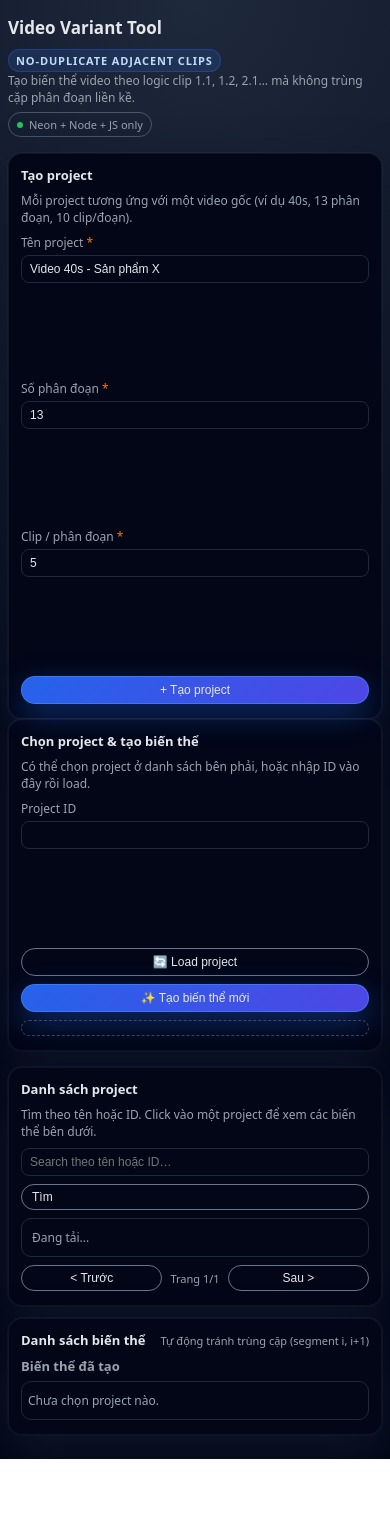
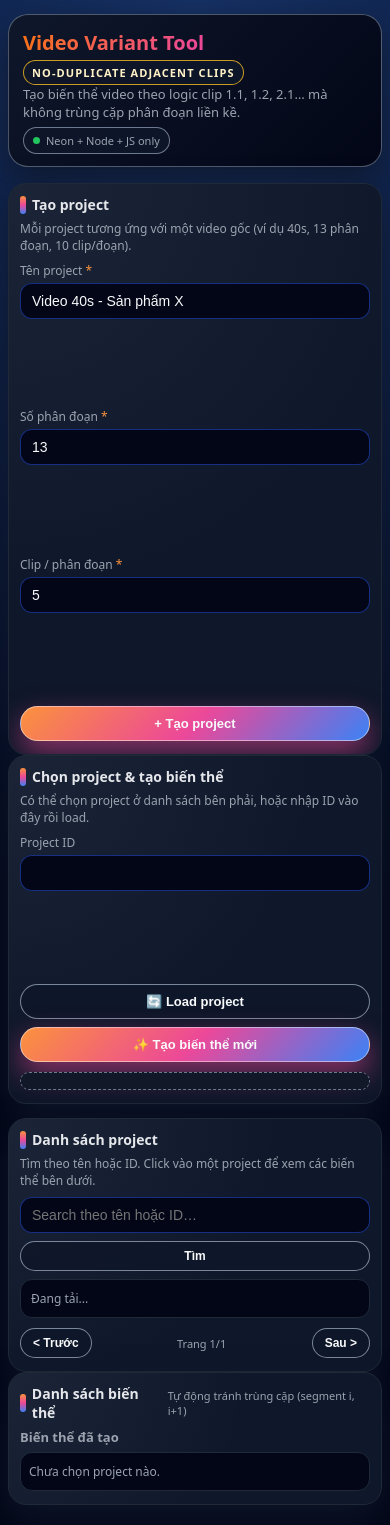
Before and after one commit to DUC-ANH-GHEL/video-variant-tool, a website: page public/index.html in a window 390 px wide. Before the commit the page ends 1459 px from the top, so only its background shows below. Drawn offline with Linux system fonts and the light colour scheme; no server answers.

Commit message:
Update style.css

```diff
--- a/public/style.css
+++ b/public/style.css
@@ -1,15 +1,27 @@
 :root {
-  --bg: #0f172a;
-  --bg-card: #020617;
+  /* Màu chính */
+  --bg: #050816;
+  --bg-soft: #0b1220;
+  --card: #0f172a;
+  --card-soft: #111827;
   --border: #1f2937;
-  --accent: #3b82f6;
-  --accent-soft: rgba(59, 130, 246, 0.15);
+
+  --accent: #3b82f6;      /* xanh dương */
+  --accent-strong: #2563eb;
+  --accent-warm: #fb923c; /* cam */
+  --accent-pink: #ec4899;
+
   --text: #e5e7eb;
+  --text-strong: #f9fafb;
   --text-muted: #9ca3af;
-  --radius-lg: 14px;
-  --radius-md: 10px;
+
+  --radius-lg: 18px;
+  --radius-md: 12px;
+
+  --shadow-card: 0 14px 35px rgba(15, 23, 42, 0.85);
 }
 
+/* reset nhỏ */
 * {
   box-sizing: border-box;
 }
@@ -18,11 +30,13 @@ body {
   margin: 0;
   min-height: 100vh;
   font-family: system-ui, -apple-system, BlinkMacSystemFont, "Segoe UI", sans-serif;
-  background: radial-gradient(circle at top, #1e293b 0, #020617 55%);
+  background:
+    radial-gradient(circle at top, rgba(59, 130, 246, 0.35), transparent 60%),
+    linear-gradient(180deg, #020617, #020617 60%, #020617);
   color: var(--text);
   display: flex;
   justify-content: center;
-  padding: 24px 12px 32px;
+  padding: 16px 10px 24px;
 }
 
 .app {
@@ -30,33 +44,40 @@ body {
   max-width: 1120px;
 }
 
-/* ---------- HEADER ---------- */
+/* ---------------- HEADER ---------------- */
 
 .app-header {
+  background: linear-gradient(135deg, #0f172a, #020617);
+  border-radius: 20px;
+  border: 1px solid rgba(148, 163, 184, 0.5);
+  padding: 14px 14px 12px;
+  box-shadow: var(--shadow-card);
   display: flex;
-  align-items: center;
-  justify-content: space-between;
+  flex-direction: column;
+  gap: 6px;
   margin-bottom: 16px;
-  gap: 12px;
 }
 
 .title {
   font-size: 22px;
-  font-weight: 600;
-  display: flex;
-  align-items: center;
-  gap: 10px;
+  font-weight: 700;
+  background: linear-gradient(120deg, #f97316, #ec4899, #3b82f6);
+  -webkit-background-clip: text;
+  color: transparent;
 }
 
 .title-pill {
+  display: inline-flex;
+  align-items: center;
   font-size: 11px;
   text-transform: uppercase;
-  letter-spacing: 0.08em;
-  padding: 3px 7px;
+  letter-spacing: 0.1em;
+  padding: 4px 8px;
   border-radius: 999px;
-  background: var(--accent-soft);
-  color: #bfdbfe;
-  border: 1px solid rgba(37, 99, 235, 0.35);
+  background: rgba(15, 23, 42, 0.9);
+  color: #fef3c7;
+  border: 1px solid rgba(251, 191, 36, 0.8);
+  margin-top: 4px;
 }
 
 .subtitle {
@@ -66,58 +87,90 @@ body {
 
 .pill {
   font-size: 11px;
-  padding: 4px 8px;
+  padding: 5px 9px;
   border-radius: 999px;
-  border: 1px solid rgba(148, 163, 184, 0.4);
+  border: 1px solid rgba(148, 163, 184, 0.7);
   color: var(--text-muted);
   display: inline-flex;
   align-items: center;
   gap: 6px;
-  white-space: nowrap;
+  background: rgba(15, 23, 42, 0.9);
+  align-self: flex-start;
 }
 
 .pill-dot {
-  width: 6px;
-  height: 6px;
+  width: 7px;
+  height: 7px;
   border-radius: 999px;
   background: #22c55e;
 }
 
-/* ---------- LAYOUT ---------- */
+/* ---------------- LAYOUT ---------------- */
 
+/* Mobile: 1 cột */
 .layout {
-  display: grid;
-  grid-template-columns: minmax(0, 360px) minmax(0, 1fr);
-  gap: 16px;
+  display: flex;
+  flex-direction: column;
+  gap: 14px;
 }
 
-.cards-column .card + .card {
-  margin-top: 12px;
+/* Desktop: 2 cột */
+@media (min-width: 880px) {
+  .layout {
+    display: grid;
+    grid-template-columns: minmax(0, 380px) minmax(0, 1fr);
+    gap: 16px;
+  }
 }
 
-/* ---------- CARD ---------- */
+/* ---------------- CARD ---------------- */
 
 .card {
-  background: var(--bg-card);
+  position: relative;
+  background: var(--card);
   border-radius: var(--radius-lg);
-  border: 1px solid rgba(15, 23, 42, 0.9);
-  box-shadow:
-    0 18px 45px rgba(15, 23, 42, 0.9),
-    0 0 0 1px rgba(148, 163, 184, 0.07);
-  padding: 14px 16px 16px;
+  border: 1px solid var(--border);
+  box-shadow: var(--shadow-card);
+  padding: 12px 14px 14px;
+  overflow: hidden;
+}
+
+.card::before {
+  content: "";
+  position: absolute;
+  inset: 0;
+  background: radial-gradient(circle at top left, rgba(148, 163, 184, 0.16), transparent 60%);
+  opacity: 0.6;
+  pointer-events: none;
+}
+
+.card > * {
+  position: relative;
+  z-index: 1;
 }
 
 .card-header {
   display: flex;
   align-items: center;
   justify-content: space-between;
-  margin-bottom: 8px;
   gap: 6px;
+  margin-bottom: 6px;
 }
 
 .card-title {
   font-size: 14px;
   font-weight: 600;
+  display: flex;
+  align-items: center;
+  gap: 6px;
+}
+
+.card-title::before {
+  content: "";
+  width: 6px;
+  height: 18px;
+  border-radius: 999px;
+  background: linear-gradient(180deg, #fb923c, #ec4899, #3b82f6);
 }
 
 .card-description {
@@ -126,13 +179,20 @@ body {
   margin: 0 0 8px;
 }
 
-/* ---------- FORM & INPUT ---------- */
+/* ---------------- FORM + INPUT ---------------- */
 
 .form-row {
   display: flex;
-  flex-wrap: wrap;
+  flex-direction: column;
   gap: 8px;
   margin-bottom: 6px;
+}
+
+@media (min-width: 880px) {
+  .form-row {
+    flex-direction: row;
+    flex-wrap: wrap;
+  }
 }
 
 .field {
@@ -142,60 +202,75 @@ body {
   font-size: 12px;
   color: var(--text-muted);
   flex: 1 1 140px;
-  min-width: 0;
 }
 
 .field label span {
-  color: #f97316;
+  color: #fb923c;
 }
 
 input[type="text"],
 input[type="number"] {
-  padding: 6px 8px;
-  border-radius: 8px;
-  border: 1px solid var(--border);
+  width: 100%;
+  padding: 9px 11px;
+  border-radius: 12px;
+  border: 1px solid rgba(30, 64, 175, 0.7);
   background: #020617;
-  color: var(--text);
-  font-size: 13px;
+  color: var(--text-strong);
+  font-size: 14px;
   outline: none;
-  transition: border-color 0.14s ease, box-shadow 0.14s ease, background 0.14s ease;
+  transition: border-color 0.14s ease, box-shadow 0.14s ease, background 0.14s ease,
+    transform 0.06s ease;
 }
 
 input[type="text"]:focus,
 input[type="number"]:focus {
-  border-color: rgba(59, 130, 246, 0.9);
-  box-shadow: 0 0 0 1px rgba(59, 130, 246, 0.4);
+  border-color: var(--accent-strong);
+  box-shadow:
+    0 0 0 1px rgba(37, 99, 235, 0.5),
+    0 0 0 6px rgba(37, 99, 235, 0.16);
   background: #020617;
+  transform: translateY(-0.5px);
 }
 
-/* ---------- BUTTONS ---------- */
+/* ---------------- BUTTONS ---------------- */
 
 .btn-row {
   display: flex;
-  flex-wrap: wrap;
+  flex-direction: column;
   gap: 8px;
-  margin-top: 8px;
+  margin-top: 10px;
 }
 
 button {
   border-radius: 999px;
   border: 1px solid transparent;
-  padding: 6px 14px;
-  font-size: 13px;
-  font-weight: 500;
+  padding: 9px 16px;
+  font-size: 14px;
+  font-weight: 600;
   cursor: pointer;
   display: inline-flex;
   align-items: center;
+  justify-content: center;
   gap: 6px;
   background: #111827;
-  color: var(--text);
-  transition: background 0.14s ease, border-color 0.14s ease, transform 0.06s ease,
+  color: var(--text-strong);
+  transition:
+    background 0.14s ease,
+    border-color 0.14s ease,
+    transform 0.07s ease,
+    box-shadow 0.14s ease,
     opacity 0.12s ease;
 }
 
 button:hover:not(:disabled) {
   background: #1f2937;
-  transform: translateY(-0.5px);
+  transform: translateY(-1px);
+  box-shadow: 0 10px 25px rgba(15, 23, 42, 0.9);
+}
+
+button:active:not(:disabled) {
+  transform: translateY(0);
+  box-shadow: none;
 }
 
 button:disabled {
@@ -204,42 +279,57 @@ button:disabled {
 }
 
 .btn-primary {
-  background: linear-gradient(135deg, #2563eb, #4f46e5);
-  border-color: rgba(59, 130, 246, 0.8);
-  color: #e5e7eb;
-  box-shadow: 0 10px 30px rgba(37, 99, 235, 0.4);
+  background: linear-gradient(135deg, #fb923c, #ec4899, #3b82f6);
+  border-color: rgba(248, 250, 252, 0.5);
+  color: #f9fafb;
+  box-shadow: 0 12px 28px rgba(236, 72, 153, 0.55);
 }
 
 .btn-primary:hover:not(:disabled) {
-  background: linear-gradient(135deg, #1d4ed8, #4338ca);
+  background: linear-gradient(135deg, #fdba74, #f472b6, #60a5fa);
 }
 
 .btn-outline {
-  border-color: rgba(148, 163, 184, 0.7);
-  background: transparent;
+  border-color: rgba(148, 163, 184, 0.8);
+  background: rgba(15, 23, 42, 0.9);
 }
 
 .small-btn {
-  padding: 5px 10px;
+  padding: 7px 12px;
   font-size: 12px;
 }
+
+@media (min-width: 880px) {
+  .btn-row {
+    flex-direction: row;
+  }
+}
+
+/* ---------------- PROJECT INFO ---------------- */
 
 .project-info-placeholder {
   font-size: 12px;
   color: var(--text-muted);
-  padding: 7px 8px;
+  padding: 8px 9px;
   border-radius: var(--radius-md);
-  background: #020617;
-  border: 1px dashed rgba(148, 163, 184, 0.4);
-  margin-top: 8px;
+  background: var(--card-soft);
+  border: 1px dashed rgba(148, 163, 184, 0.7);
+  margin-top: 10px;
 }
 
-/* ---------- PROJECT LIST ---------- */
+/* ---------------- PROJECT LIST ---------------- */
 
 .project-search-row {
   display: flex;
+  flex-direction: column;
   gap: 8px;
   margin-bottom: 8px;
+}
+
+@media (min-width: 880px) {
+  .project-search-row {
+    flex-direction: row;
+  }
 }
 
 .project-search-input {
@@ -258,10 +348,10 @@ button:disabled {
 }
 
 .project-row {
-  padding: 7px 10px;
-  border-bottom: 1px solid rgba(31, 41, 55, 0.9);
+  padding: 9px 11px;
+  border-bottom: 1px solid #111827;
   cursor: pointer;
-  transition: background 0.12s ease, border-color 0.12s ease;
+  transition: background 0.12s ease, border-color 0.12s ease, transform 0.06s ease;
 }
 
 .project-row:last-child {
@@ -269,12 +359,12 @@ button:disabled {
 }
 
 .project-row:hover {
-  background: rgba(15, 23, 42, 0.9);
+  background: #020617;
 }
 
 .project-row.active {
-  background: rgba(37, 99, 235, 0.16);
-  border-color: rgba(59, 130, 246, 0.9);
+  background: radial-gradient(circle at left, rgba(59, 130, 246, 0.35), transparent 60%);
+  border-left: 3px solid var(--accent-strong);
 }
 
 .project-row-header {
@@ -284,29 +374,16 @@ button:disabled {
   gap: 6px;
 }
 
-.project-delete-btn {
-  padding: 2px 8px;
-  font-size: 11px;
-  border-radius: 999px;
-  border-color: rgba(248, 113, 113, 0.7);
-  color: #fecaca;
-  background: rgba(127, 29, 29, 0.2);
-}
-
-.project-delete-btn:hover:not(:disabled) {
-  background: rgba(127, 29, 29, 0.4);
-}
-
 .project-row-title {
   font-size: 13px;
   font-weight: 500;
-  color: var(--text);
-  margin-bottom: 2px;
+  color: var(--text-strong);
 }
 
 .project-row-meta {
   font-size: 11px;
   color: var(--text-muted);
+  margin-top: 2px;
 }
 
 .project-empty {
@@ -319,7 +396,8 @@ button:disabled {
   display: flex;
   align-items: center;
   justify-content: space-between;
-  margin-top: 8px;
+  margin-top: 10px;
+  gap: 8px;
 }
 
 .page-info {
@@ -327,7 +405,30 @@ button:disabled {
   color: var(--text-muted);
 }
 
-/* ---------- VARIANTS LIST ---------- */
+/* Nút xoá: ẩn mặc định, chỉ hiện khi hover row */
+.project-delete-btn {
+  padding: 3px 9px;
+  font-size: 11px;
+  border-radius: 999px;
+  border-color: rgba(248, 113, 113, 0.7);
+  color: #fecaca;
+  background: rgba(127, 29, 29, 0.7);
+  opacity: 0;
+  pointer-events: none;
+  transition: opacity 0.2s ease;
+}
+
+.project-row:hover .project-delete-btn {
+  opacity: 1;
+  pointer-events: all;
+}
+
+.project-delete-btn:hover:not(:disabled) {
+  background: rgba(248, 113, 113, 0.95);
+  color: #111827;
+}
+
+/* ---------------- VARIANTS LIST ---------------- */
 
 #variants h3 {
   font-size: 13px;
@@ -351,9 +452,13 @@ button:disabled {
   display: grid;
   grid-template-columns: auto 1fr;
   gap: 8px;
-  padding: 7px 10px;
+  padding: 8px 11px;
   font-size: 12px;
-  border-bottom: 1px solid rgba(31, 41, 55, 0.85);
+  border-bottom: 1px solid #111827;
+}
+
+.variant-row:nth-child(odd) {
+  background: rgba(15, 23, 42, 0.9);
 }
 
 .variant-row:last-child {
@@ -364,12 +469,12 @@ button:disabled {
   display: flex;
   flex-direction: column;
   gap: 2px;
-  min-width: 80px;
+  min-width: 90px;
   color: var(--text-muted);
 }
 
 .variant-meta strong {
-  color: var(--text);
+  color: #fef9c3;
   font-weight: 600;
 }
 
@@ -378,10 +483,10 @@ button:disabled {
     Consolas, "Liberation Mono", "Courier New", monospace;
   font-size: 12px;
   color: #e5e7eb;
-  padding: 4px 6px;
-  border-radius: 6px;
-  background: #020617;
-  border: 1px solid rgba(31, 41, 55, 0.9);
+  padding: 5px 7px;
+  border-radius: 8px;
+  background: linear-gradient(135deg, rgba(59, 130, 246, 0.18), rgba(236, 72, 153, 0.18));
+  border: 1px solid rgba(59, 130, 246, 0.7);
   white-space: nowrap;
   overflow-x: auto;
 }
@@ -389,7 +494,7 @@ button:disabled {
 .variant-empty {
   font-size: 12px;
   color: var(--text-muted);
-  padding: 10px 6px;
+  padding: 10px 8px;
 }
 
 .muted-small {
@@ -397,7 +502,7 @@ button:disabled {
   color: var(--text-muted);
 }
 
-/* ---------- TOAST ---------- */
+/* ---------------- TOAST ---------------- */
 
 .toast-container {
   position: fixed;
@@ -412,30 +517,30 @@ button:disabled {
 .toast {
   min-width: 220px;
   max-width: 320px;
-  padding: 8px 12px;
+  padding: 9px 12px;
   border-radius: 999px;
   font-size: 13px;
   display: flex;
   align-items: center;
-  border: 1px solid rgba(148, 163, 184, 0.4);
+  border: 1px solid rgba(148, 163, 184, 0.5);
   background: #020617;
   color: var(--text);
-  box-shadow: 0 12px 30px rgba(15, 23, 42, 0.8);
+  box-shadow: 0 12px 30px rgba(15, 23, 42, 0.9);
   opacity: 0;
   transform: translateY(-6px);
   animation: toast-in 0.2s forwards;
 }
 
 .toast--success {
-  border-color: rgba(34, 197, 94, 0.8);
+  border-color: rgba(34, 197, 94, 0.9);
 }
 
 .toast--error {
-  border-color: rgba(248, 113, 113, 0.85);
+  border-color: rgba(248, 113, 113, 0.95);
 }
 
 .toast--info {
-  border-color: rgba(59, 130, 246, 0.8);
+  border-color: rgba(59, 130, 246, 0.95);
 }
 
 .toast--hide {
@@ -464,11 +569,11 @@ button:disabled {
   }
 }
 
-/* ---------- BUTTON LOADING ---------- */
+/* ---------------- BUTTON LOADING ---------------- */
 
 .btn-loading {
   position: relative;
-  padding-right: 26px;
+  padding-right: 28px;
 }
 
 .btn-loading::after {
@@ -481,7 +586,7 @@ button:disabled {
   margin-top: -7px;
   border-radius: 999px;
   border: 2px solid rgba(148, 163, 184, 0.7);
-  border-top-color: #e5e7eb;
+  border-top-color: #f9fafb;
   animation: spin 0.6s linear infinite;
 }
 
@@ -491,75 +596,42 @@ button:disabled {
   }
 }
 
-/* =========================================================
-   RESPONSIVE MOBILE
-   ========================================================= */
+/* ---------------- EXTRA MOBILE TUNING ---------------- */
 
-@media (max-width: 768px) {
+@media (max-width: 480px) {
   body {
-    padding: 16px 8px 24px;
-  }
-
-  .app {
-    max-width: 100%;
-  }
-
-  .app-header {
-    flex-direction: column;
-    align-items: flex-start;
-    gap: 6px;
+    padding: 14px 8px 20px;
   }
 
   .title {
-    font-size: 18px;
-    flex-wrap: wrap;
-  }
-
-  .subtitle {
-    font-size: 12px;
-  }
-
-  .layout {
-    grid-template-columns: minmax(0, 1fr);
+    font-size: 20px;
   }
 
   .card {
-    padding: 12px 12px 14px;
+    padding: 11px 11px 13px;
   }
 
-  .form-row {
-    flex-direction: column;
+  button {
+    font-size: 13px;
   }
 
-  .btn-row {
-    flex-direction: column;
+  input[type="text"],
+  input[type="number"] {
+    font-size: 14px;
   }
 
-  .btn-row button {
-    width: 100%;
-    justify-content: center;
+  .project-row {
+    padding: 8px 10px;
   }
 
-  .project-search-row {
-    flex-direction: column;
+  .variant-row {
+    grid-template-columns: 1fr;
   }
 
-  .project-pagination {
-    flex-wrap: wrap;
-    gap: 8px;
-  }
-
-  .project-pagination button {
-    flex: 1;
-    justify-content: center;
-  }
-
-  .projects-list {
-    max-height: 40vh;
-  }
-
-  .variants-list {
-    max-height: 40vh;
+  .variant-meta {
+    flex-direction: row;
+    justify-content: space-between;
+    align-items: center;
   }
 
   .toast-container {
@@ -572,36 +644,3 @@ button:disabled {
     max-width: calc(100vw - 32px);
   }
 }
-
-/* rất nhỏ, dưới 480px */
-@media (max-width: 480px) {
-  .title {
-    font-size: 17px;
-  }
-
-  .card-title {
-    font-size: 13px;
-  }
-
-  button {
-    font-size: 12px;
-  }
-
-  input[type="text"],
-  input[type="number"] {
-    font-size: 12px;
-  }
-}
-
-
-/* ---------- DELETE BUTTON HOVER & HIDE ---------- */
-.project-delete-btn {
-  opacity: 0;
-  pointer-events: none;
-  transition: opacity 0.2s ease;
-}
-
-.project-row:hover .project-delete-btn {
-  opacity: 1;
-  pointer-events: all;
-}
```
